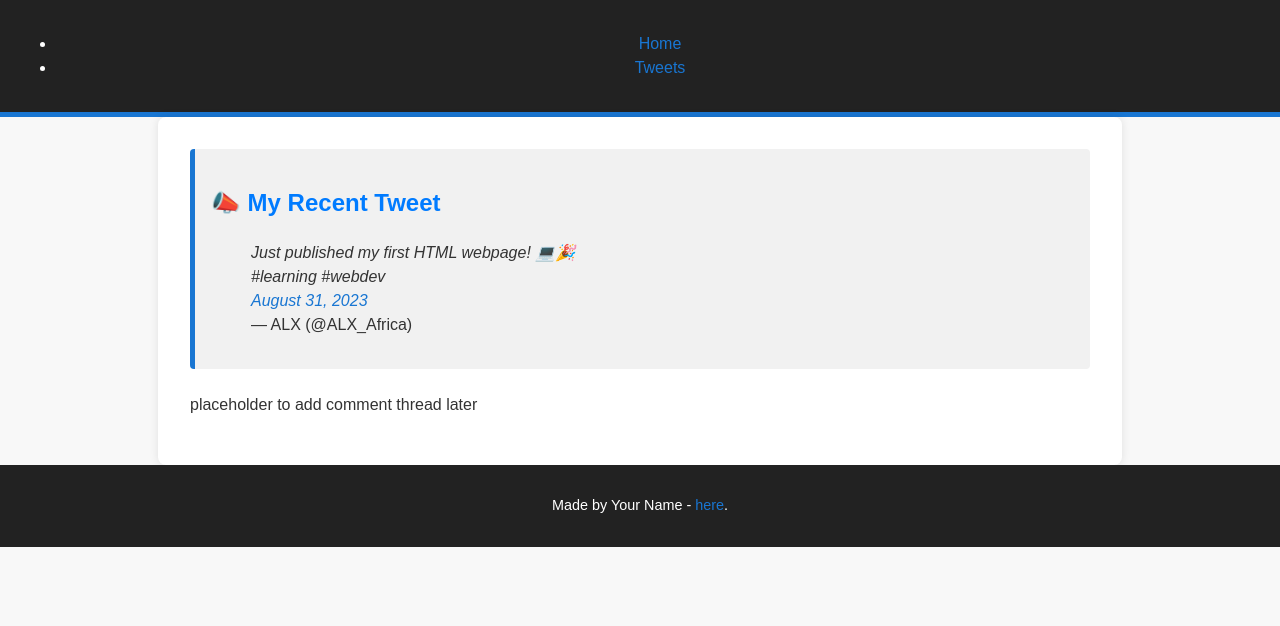
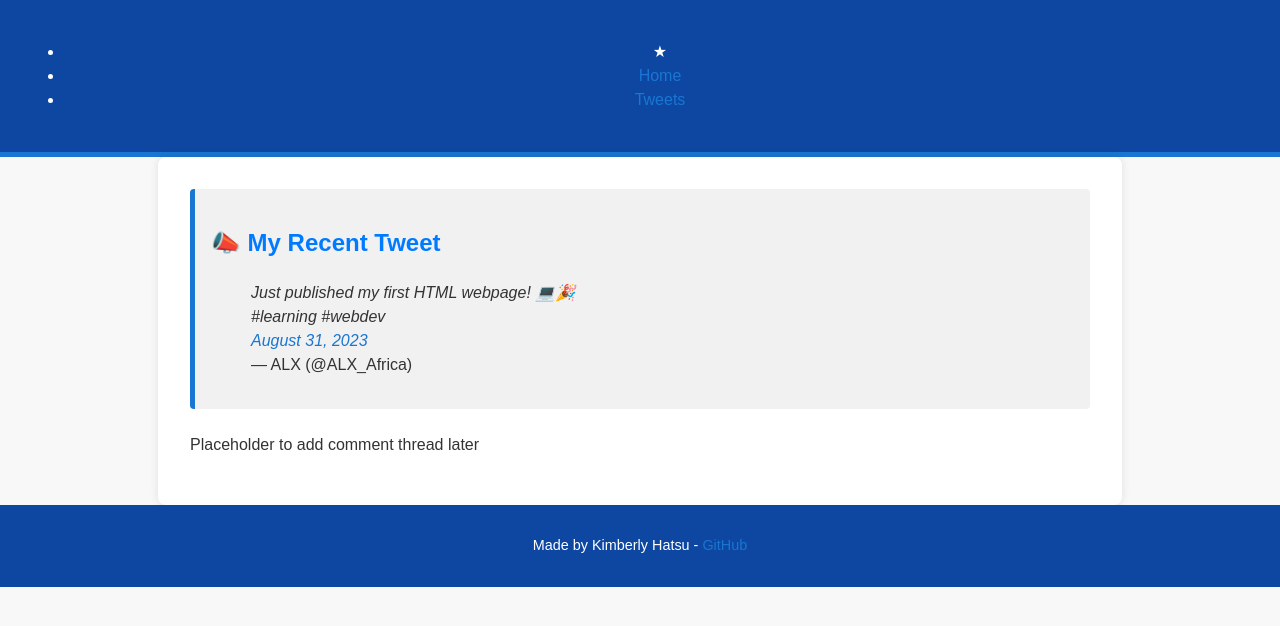
Before and after one commit to simon8384/alx_html_css, a plain HTML site: page css_basic/tweets.html in a window 1280 px wide. Drawn offline with Linux system fonts and the light colour scheme.

Commit message:
Update tweets.html

```diff
--- a/css_basic/tweets.html
+++ b/css_basic/tweets.html
@@ -4,13 +4,14 @@
   <meta charset="UTF-8" />
   <meta name="viewport" content="width=device-width, initial-scale=1" />
   <title>My Tweets</title>
-    <link rel="stylesheet" href="styles.css" />
-    <link rel="stylesheet" href="base.css" />
+  <link rel="stylesheet" href="base.css" />
+  <link rel="stylesheet" href="styles.css" />
 </head>
-<body>
+<body class="works_on_smartphone">
 
   <header>
     <ul>
+      <li class="logo">&starf;</li>
       <li><a href="index.html">Home</a></li>
       <li><a href="tweets.html">Tweets</a></li>
     </ul>
@@ -19,7 +20,6 @@
   <main>
     <article>
       <h1>📣 My Recent Tweet</h1>
-
       <blockquote class="twitter-tweet">
         <p lang="en" dir="ltr">
           Just published my first HTML webpage! 💻🎉<br>
@@ -32,12 +32,12 @@
     </article>
 
     <aside>
-      <p>placeholder to add comment thread later</p>
+      <p>Placeholder to add comment thread later</p>
     </aside>
   </main>
 
   <footer>
-    <p>Made by Your Name - <a href="https://github.com/simon8384" target="_blank">here</a>.</p>
+    <p>Made by Kimberly Hatsu - <a href="https://github.com/KimmieX" target="_blank">GitHub</a></p>
   </footer>
 
 </body>
```
